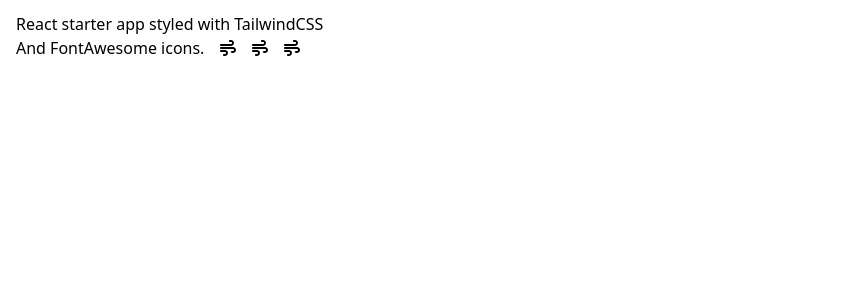
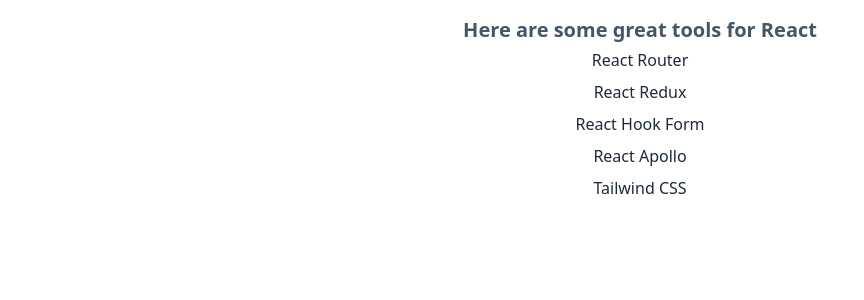
Before and after one commit to farooq-teqniqly/oreilly-learn-react, a React (Create React App) app: page /products in a window 1280 px wide. Shown: the top 300 px of the page, without its empty margins (0-864 px from the left). Built offline with nearby package versions, Linux system fonts and the light colour scheme.

Commit message:
Routing - products page

```diff
--- a/package.json
+++ b/package.json
@@ -17,6 +17,7 @@
     "npm": "^10.2.5",
     "react": "^18.2.0",
     "react-dom": "^18.2.0",
+    "react-router-dom": "^6.21.1",
     "react-scripts": "5.0.1",
     "typescript": "^4.9.5",
     "web-vitals": "^2.1.4"
--- /dev/null
+++ b/src/Routes.tsx
@@ -0,0 +1,13 @@
+import { createBrowserRouter, RouterProvider } from "react-router-dom";
+import ProductsPage from "./pages/ProductsPage";
+
+const router = createBrowserRouter([
+  {
+    path: "products",
+    element: <ProductsPage></ProductsPage>,
+  },
+]);
+
+export default function Routes() {
+  return <RouterProvider router={router}></RouterProvider>;
+}
--- /dev/null
+++ b/src/data/product.ts
@@ -0,0 +1,41 @@
+interface Product {
+  id: number;
+  name: string;
+  description: string;
+  price: number;
+}
+
+const products: Product[] = [
+  {
+    id: 1,
+    name: "React Router",
+    description: "A collection of navigational components that compose declaratively with your app",
+    price: 8.0,
+  },
+  {
+    id: 2,
+    name: "React Redux",
+    description: "A library that helps manage state across your app",
+    price: 12.0,
+  },
+  {
+    id: 3,
+    name: "React Hook Form",
+    description: "A library that helps you implement robust forms",
+    price: 9.0,
+  },
+  {
+    id: 4,
+    name: "React Apollo",
+    description: "A library that helps you interact with a REST API",
+    price: 10.0,
+  },
+  {
+    id: 5,
+    name: "Tailwind CSS",
+    description: "A library that provides utility CSS classes",
+    price: 7.0,
+  },
+];
+
+export default products;
--- a/src/index.tsx
+++ b/src/index.tsx
@@ -1,13 +1,13 @@
 import React from "react";
 import ReactDOM from "react-dom/client";
 import "./index.css";
-import App from "./App";
 import reportWebVitals from "./reportWebVitals";
+import Routes from "./Routes";
 
 const root = ReactDOM.createRoot(document.getElementById("root") as HTMLElement);
 root.render(
   <React.StrictMode>
-    <App />
+    <Routes></Routes>
   </React.StrictMode>,
 );
 
--- /dev/null
+++ b/src/pages/ProductsPage.tsx
@@ -0,0 +1,19 @@
+import React from "react";
+import products from "../data/product";
+
+function ProductsPage() {
+  return (
+    <div className={`text-center p-4`}>
+      <h2 className={`text-xl font-bold text-slate-600`}>Here are some great tools for React</h2>
+      <ul>
+        {products.map((p) => (
+          <li key={p.id} className={`p-1 text-slate-800 hover:text-slate-400 hover:cursor-pointer`}>
+            {p.name}
+          </li>
+        ))}
+      </ul>
+    </div>
+  );
+}
+
+export default ProductsPage;
```
Also changed, not shown: 1 other file (tests, documents, lock files or other folders).
